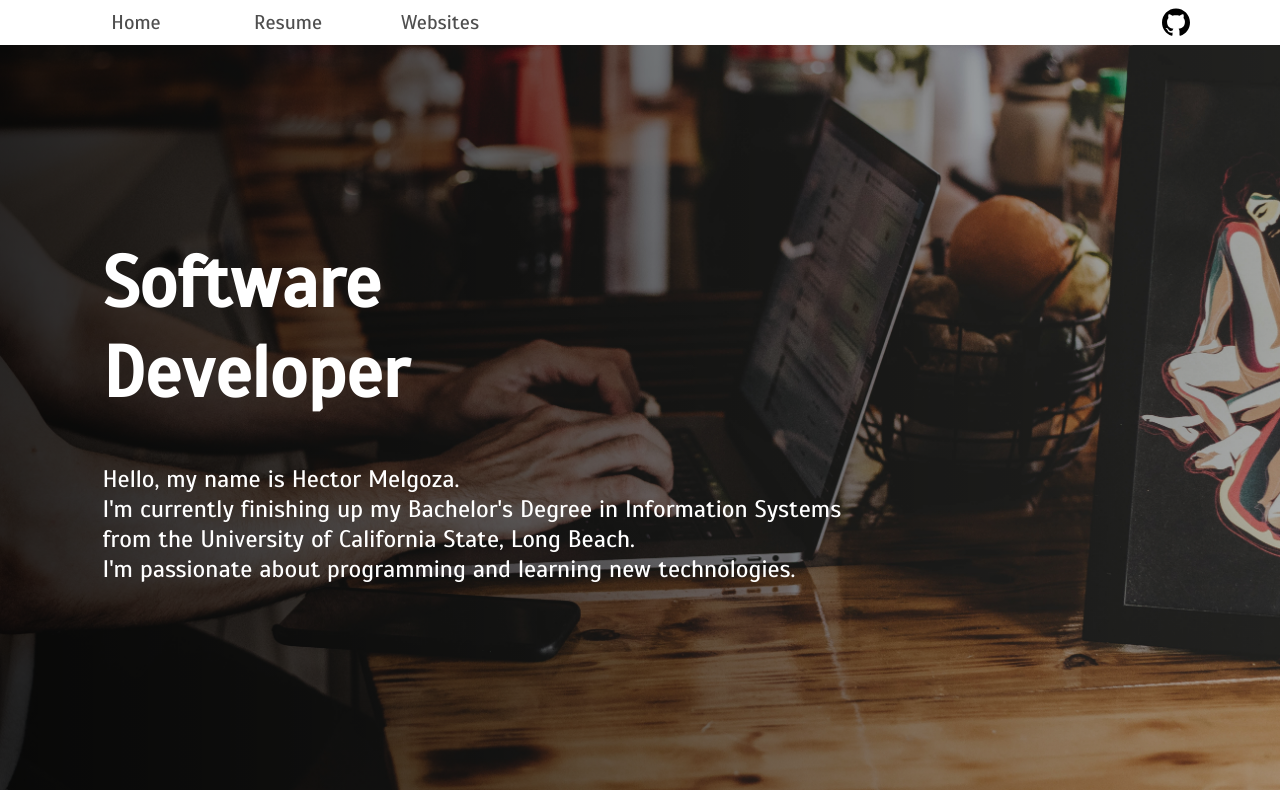
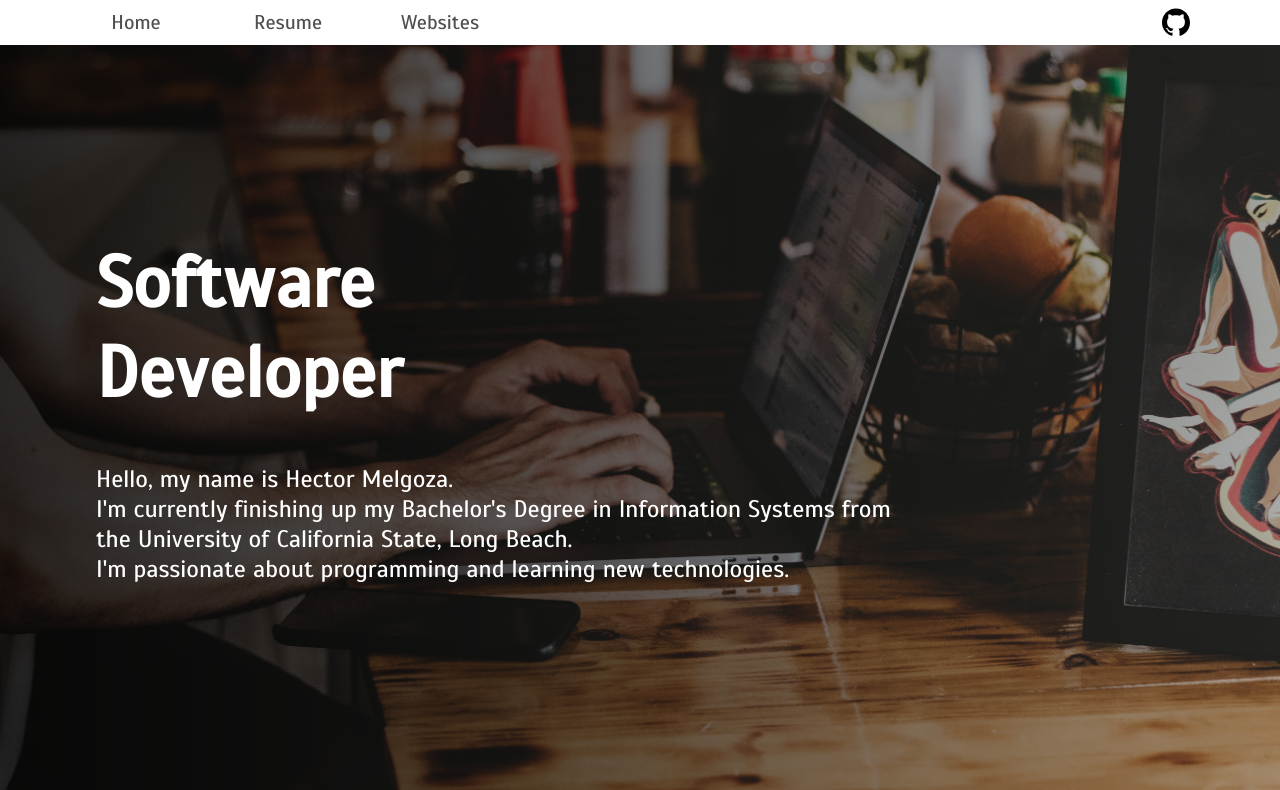
Before and after one commit to hectormelgoza/myportfolio, a PHP site: page / in a window 1280 px wide. Shown: the top 790 px of the page. Run offline with PHP 8.4, Linux system fonts and the light colour scheme; some web fonts are replaced.

Commit message:
added margin left to msg

```diff
--- a/portfolio.css
+++ b/portfolio.css
@@ -48,8 +48,7 @@ a >.git-pic{
     background-color: lawngreen;
 }
 .msg{
-    width: 84%;
-    margin: auto;
+    margin-left: 6rem;
 }
 .sub-msg{
     width: 70%;
```
